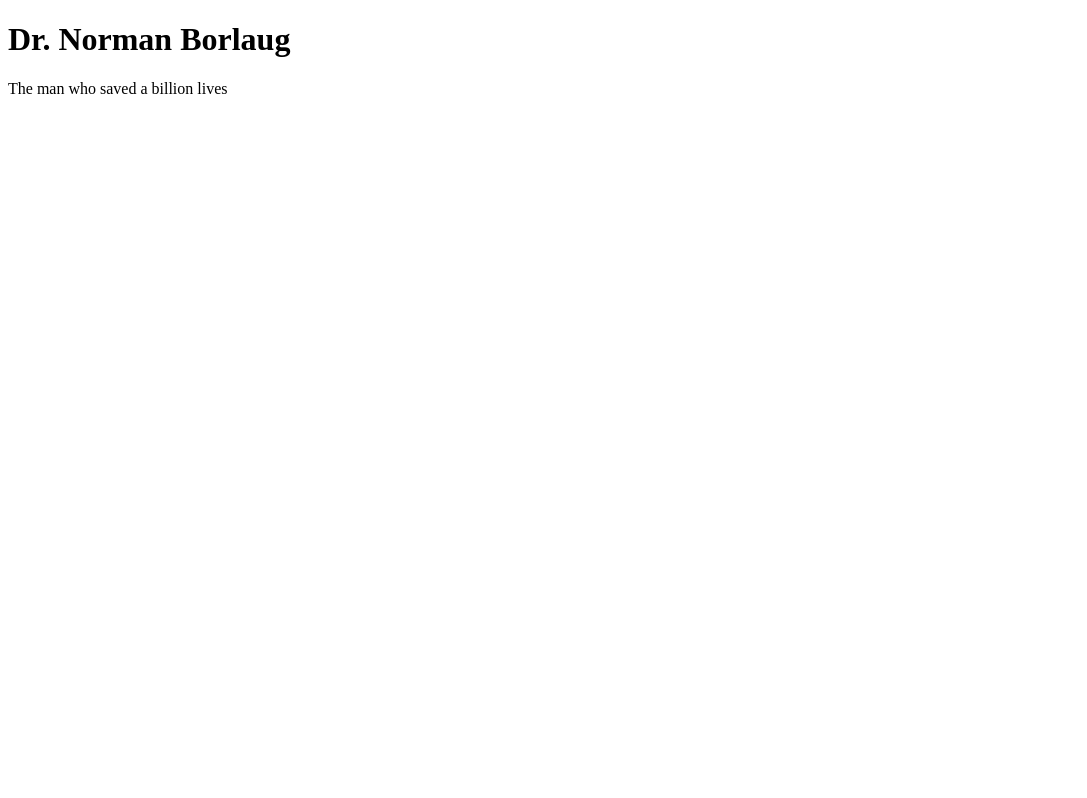
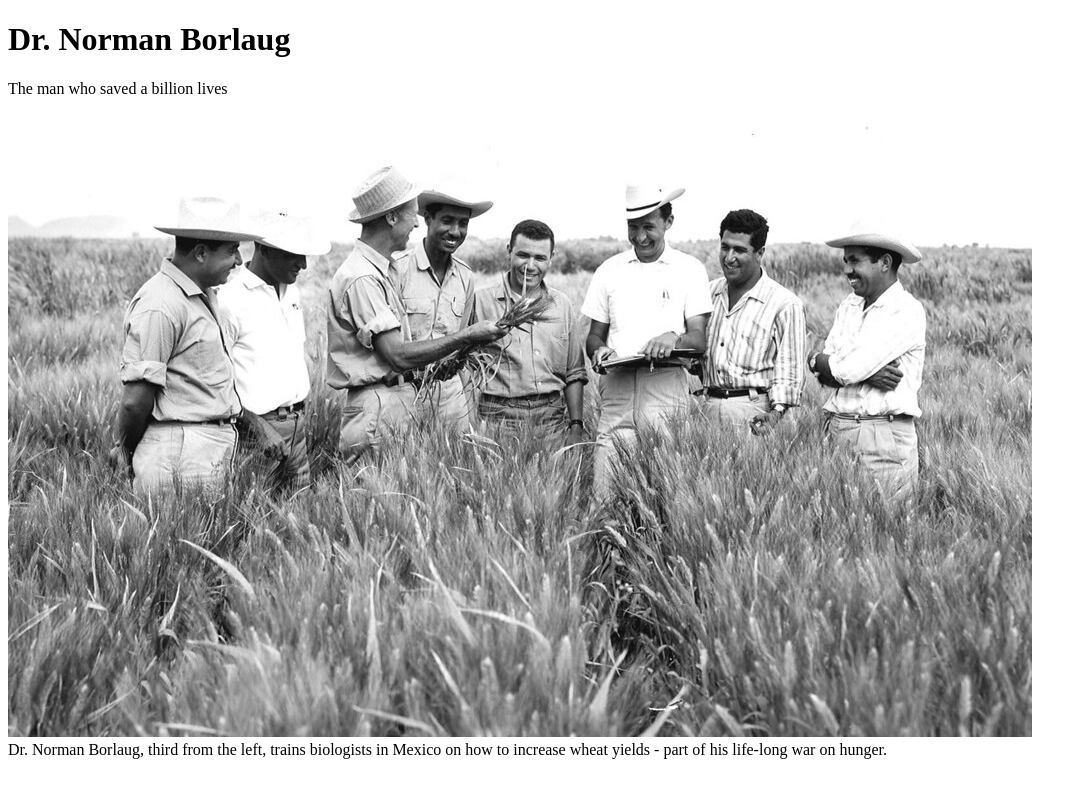
Before and after one commit to tricks-ter/microverse.challenge, a plain HTML site: page index.html in a window 1280 px wide. Shown: the whole page, without its empty margins (0-1087 px from the left). Drawn offline with Linux system fonts and the light colour scheme.

Commit message:
Added image div and caption

```diff
--- a/index.html
+++ b/index.html
@@ -10,8 +10,13 @@
    <main id="main">
     <h1 id="title">Dr. Norman Borlaug</h1>
     <p>The man who saved a billion lives</p>
-
-
+   <div id="img-div">
+        <img id="image" src="tribute.jpg">
+        <div id="img-caption">
+            Dr. Norman Borlaug, third from the left, trains biologists in Mexico
+            on how to increase wheat yields - part of his life-long war on hunger.
+        </div>
+    </div>
 
 
     </main>
```
